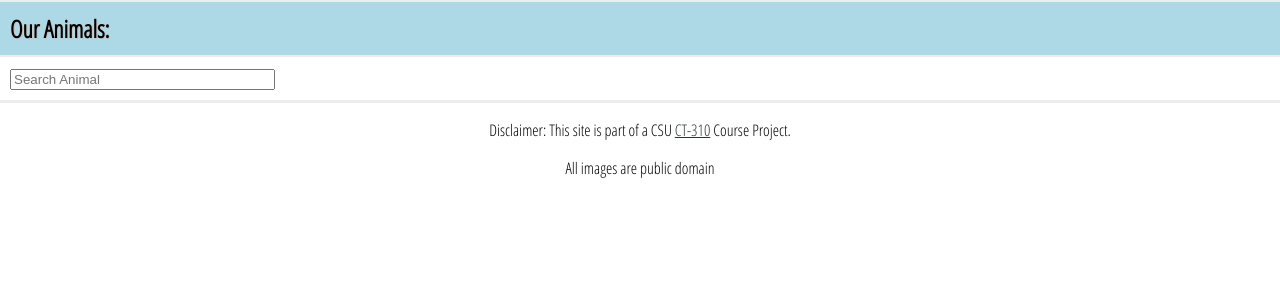
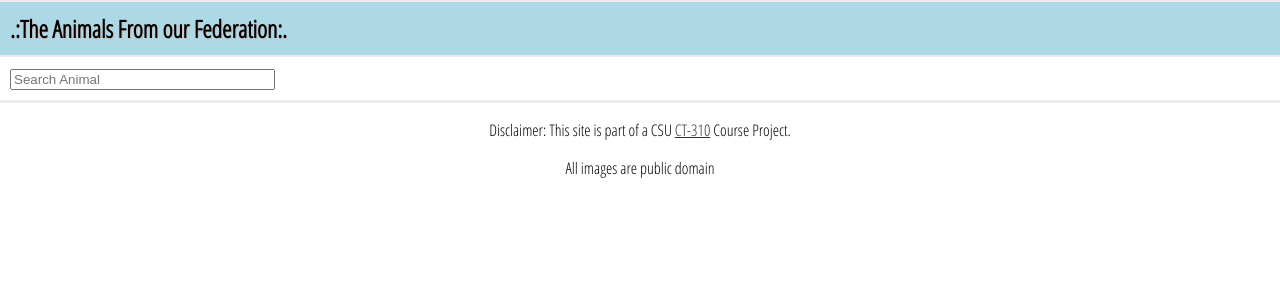
Before and after one commit to Tyru5/CT310-P3, a PHP site: page /animal_listings.php in a window 1280 px wide. Shown: the part 117-417 px from the top of the page. Run offline with PHP 8.4, Linux system fonts and the light colour scheme; data that the repository does not hold is empty; some libraries are stand-ins or nearby versions.

Commit message:
updated title of animal_listings.php page

```diff
--- a/animal_listings.php
+++ b/animal_listings.php
@@ -52,7 +52,7 @@
       $heading = "Animals";
       include "navbar.php"
       ?>
-      <div class="about_us_header"><h2 class="abtUsText">Our Animals:</h2></div>
+      <div class="about_us_header"><h2 class="abtUsText">.:The Animals From our Federation:.</h2></div>
       <!--Assignment #2 AJAX live search for any animal in our database::tyru5 -->
       <form>
           <input id="search_animal" type="text" size="30" placeholder="Search Animal" onkeyup="showAnimal(this.value)" autocomplete="off">
```
